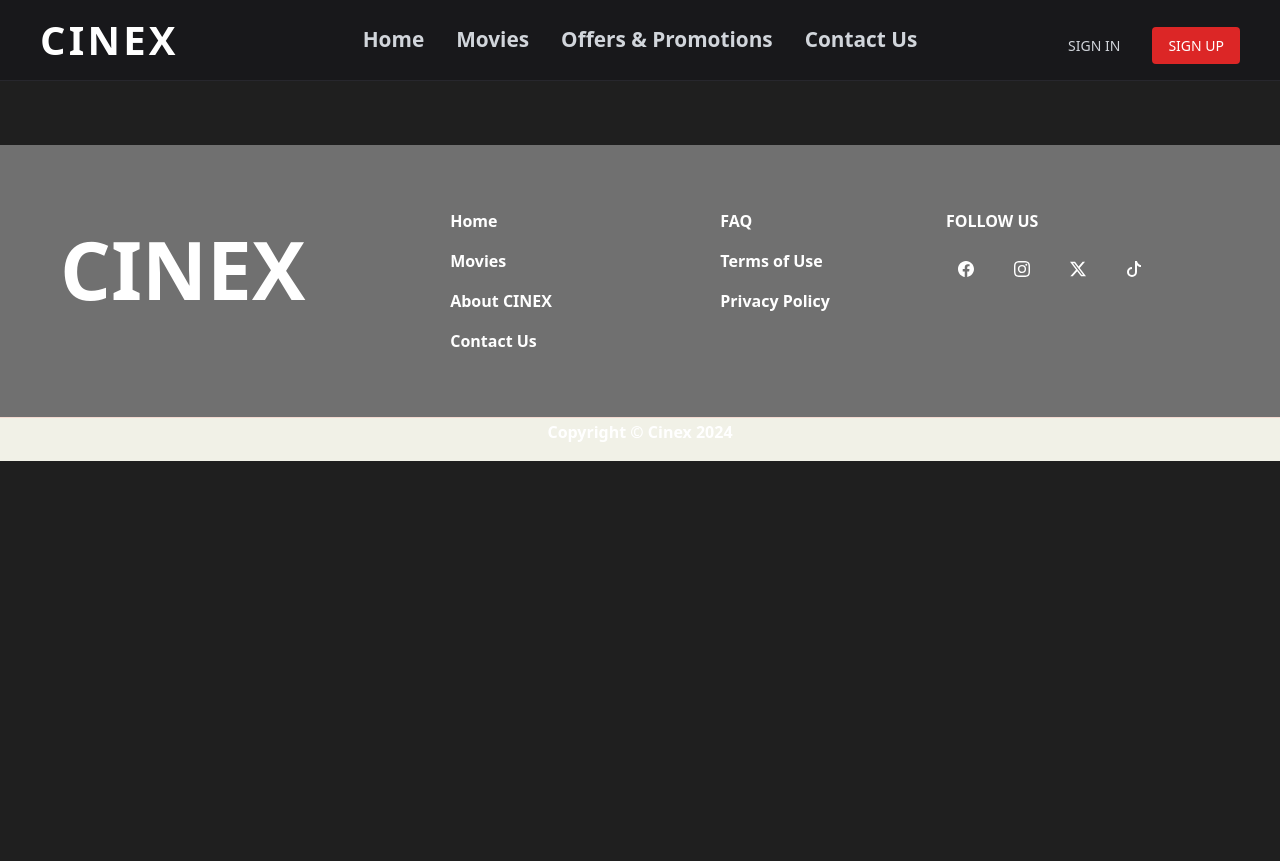
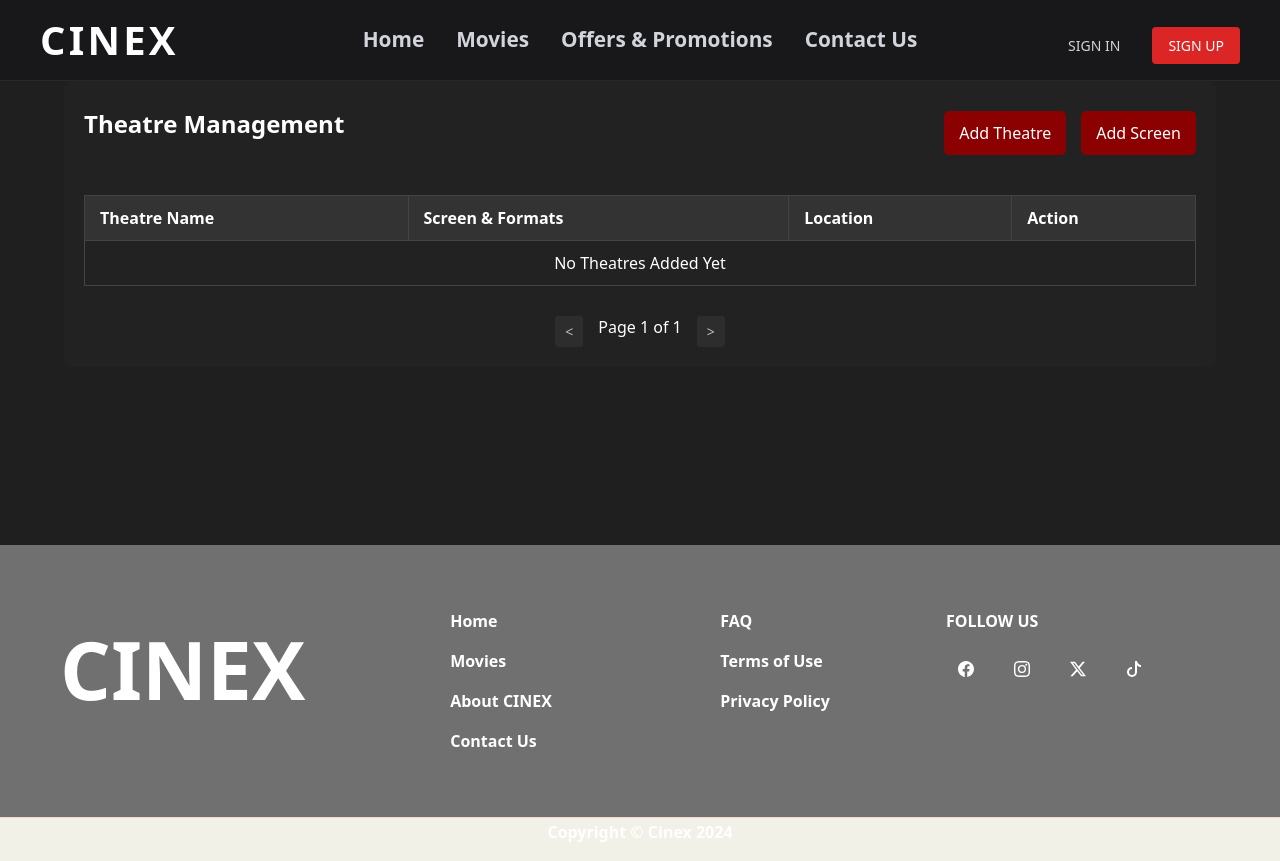
Before and after one commit to kisarasandes1122/CinexMovieBooking, a React (Vite) app: page /TheatreManage in a window 1280 px wide. Before the commit the page ends 800 px from the top, so only its background shows below. Built offline with nearby package versions, Linux system fonts and the light colour scheme.

Commit message:
theatre update

```diff
--- a/src/App.jsx
+++ b/src/App.jsx
@@ -12,7 +12,7 @@ import Header from './components/Yokis/Header';
 import AdminDash from './Pages/AdminDash';
 import AdminSignIn from './Pages/AdminSignIn';
 import Moviemanagement from './Pages/Moviemanagement';
-
+import TheatreManage from './components/TheatreManage/TheatreManage';
 
 
 const App = () => {
@@ -32,6 +32,7 @@ const App = () => {
             <Route path="/AdminDash" element={<AdminDash />}/>
             <Route path="/AdminSignIn" element={<AdminSignIn />}/>
             <Route path="/Moviemanagement" element={<Moviemanagement />} />
+            <Route path="/TheatreManage" element={<TheatreManage/>}/>
           </Routes>
           <Footer/>
         </div>
--- a/src/Pages/AdminDash.jsx
+++ b/src/Pages/AdminDash.jsx
@@ -17,7 +17,7 @@ const AdminDash = () => {
         navigate('/Moviemanagement');
         break;
       case 'add-theatre':
-        navigate('Add Theatre clicked');
+        navigate('/TheatreManage');
         break;
       case 'list-showtimes':
         navigate('List Showtimes clicked');
--- /dev/null
+++ b/src/components/TheatreManage/TheatreManage.jsx
@@ -0,0 +1,317 @@
+import React, { useState } from "react";
+import "./TheatreManage.css";
+
+function TheatreManage() {
+  const [theatreData, setTheatreData] = useState([]); // Empty initial data
+  const [currentPage, setCurrentPage] = useState(1);
+  const [popup, setPopup] = useState({ type: null, data: null });
+  const itemsPerPage = 6;
+  const totalPages = Math.ceil(theatreData.length / itemsPerPage);
+
+  // Add Theatre Handler
+  const handleAddTheatre = (newTheatre) => {
+    setTheatreData((prevData) => [
+      ...prevData,
+      {
+        id: prevData.length + 1,
+        name: newTheatre.name,
+        screens: [],
+        location: newTheatre.location,
+      },
+    ]);
+    setPopup({ type: null, data: null });
+  };
+
+  // Add Screen Handler
+  const handleAddScreen = (newScreen) => {
+    setTheatreData((prevData) =>
+      prevData.map((theatre) =>
+        theatre.id === parseInt(newScreen.theatreId)
+          ? {
+              ...theatre,
+              screens: [
+                ...theatre.screens,
+                {
+                  screenNumber: newScreen.screenNumber,
+                  format: newScreen.format,
+                  rowCount: newScreen.rowCount,
+                  seatsPerRow: newScreen.seatsPerRow,
+                },
+              ],
+            }
+          : theatre
+      )
+    );
+    setPopup({ type: null, data: null });
+  };
+
+  const startIndex = (currentPage - 1) * itemsPerPage;
+  const currentTheatres = theatreData.slice(
+    startIndex,
+    startIndex + itemsPerPage
+  );
+
+  return (
+    <div className="theater-page">
+        <div className="theatre-container">
+            <div className="theatre-header">
+                <h2>Theatre Management</h2>
+                <div className="button-container">
+                <button
+                    className="button add-theatre"
+                    onClick={() => setPopup({ type: "addTheatre", data: null })}
+                >
+                    Add Theatre
+                </button>
+                <button
+                    className="button add-screen"
+                    onClick={() => setPopup({ type: "addScreen", data: null })}
+                >
+                    Add Screen
+                </button>
+                </div>
+            </div>
+            <div className="tm-table-wrapper">
+                <table className="theatre-table">
+                <thead>
+                    <tr>
+                    <th>Theatre Name</th>
+                    <th>Screen & Formats</th>
+                    <th>Location</th>
+                    <th>Action</th>
+                    </tr>
+                </thead>
+                <tbody>
+                    {currentTheatres.length > 0 ? (
+                    currentTheatres.map((theatre) => (
+                        <tr key={theatre.id}>
+                        <td>{theatre.name}</td>
+                        <td>
+                            {theatre.screens.length > 0 ? (
+                            <ul>
+                                {theatre.screens.map((screen, index) => (
+                                <li key={index}>
+                                    Screen {screen.screenNumber}: {screen.format} (
+                                    {screen.rowCount} Rows x {screen.seatsPerRow} Seats)
+                                </li>
+                                ))}
+                            </ul>
+                            ) : (
+                            "No Screens"
+                            )}
+                        </td>
+                        <td>{theatre.location}</td>
+                        <td>
+                            <span className="action-icons">
+                            <button
+                                className="delete-icon"
+                                onClick={() =>
+                                setTheatreData((prevData) =>
+                                    prevData.filter((t) => t.id !== theatre.id)
+                                )
+                                }
+                            >
+                                ❌
+                            </button>
+                            </span>
+                        </td>
+                        </tr>
+                    ))
+                    ) : (
+                    <tr>
+                        <td colSpan="4" style={{ textAlign: "center" }}>
+                        No Theatres Added Yet
+                        </td>
+                    </tr>
+                    )}
+                </tbody>
+                </table>
+            </div>
+            <div className="pagination">
+                <button
+                onClick={() => setCurrentPage((prev) => Math.max(prev - 1, 1))}
+                disabled={currentPage === 1}
+                className="page-button"
+                >
+                {"<"}
+                </button>
+                <span>
+                Page {currentPage} of {totalPages || 1}
+                </span>
+                <button
+                onClick={() => setCurrentPage((prev) => Math.min(prev + 1, totalPages))}
+                disabled={currentPage === totalPages || totalPages === 0}
+                className="page-button"
+                >
+                {">"}
+                </button>
+            </div>
+
+            {popup.type === "addTheatre" && (
+                <AddTheatrePopup
+                onSubmit={handleAddTheatre}
+                onClose={() => setPopup({ type: null, data: null })}
+                />
+            )}
+            {popup.type === "addScreen" && (
+                <AddScreenPopup
+                theatres={theatreData}
+                onSubmit={handleAddScreen}
+                onClose={() => setPopup({ type: null, data: null })}
+                />
+            )}
+        </div>
+    </div>
+  );
+}
+
+function AddTheatrePopup({ onSubmit, onClose }) {
+  const [formData, setFormData] = useState({
+    name: "",
+    location: "",
+  });
+
+  const handleChange = (e) => {
+    const { name, value } = e.target;
+    setFormData({ ...formData, [name]: value });
+  };
+
+  const handleSubmit = (e) => {
+    e.preventDefault();
+    onSubmit(formData);
+  };
+
+  return (
+    <div className="popup">
+      <div className="popup-content">
+        <h3>Add Theatre</h3>
+        <form onSubmit={handleSubmit}>
+          <label>
+            Name:
+            <input
+              type="text"
+              name="name"
+              value={formData.name}
+              onChange={handleChange}
+              required
+            />
+          </label>
+          <label>
+            Location:
+            <input
+              type="text"
+              name="location"
+              value={formData.location}
+              onChange={handleChange}
+              required
+            />
+          </label>
+          <div className="popup-buttons">
+            <button type="button" onClick={onClose}>
+              Cancel
+            </button>
+            <button type="submit">Save</button>
+          </div>
+        </form>
+      </div>
+    </div>
+  );
+}
+
+function AddScreenPopup({ theatres, onSubmit, onClose }) {
+  const [formData, setFormData] = useState({
+    theatreId: "",
+    screenNumber: "",
+    format: "",
+    rowCount: "",
+    seatsPerRow: "",
+  });
+
+  const handleChange = (e) => {
+    const { name, value } = e.target;
+    setFormData({ ...formData, [name]: value });
+  };
+
+  const handleSubmit = (e) => {
+    e.preventDefault();
+    onSubmit(formData);
+  };
+
+  return (
+    <div className="popup">
+      <div className="popup-content">
+        <h3>Add Screen</h3>
+        <form onSubmit={handleSubmit}>
+          <label>
+            Theatre:
+            <select
+              name="theatreId"
+              value={formData.theatreId}
+              onChange={handleChange}
+              required
+            >
+              <option value="">Select a Theatre</option>
+              {theatres.map((theatre) => (
+                <option key={theatre.id} value={theatre.id}>
+                  {theatre.name}
+                </option>
+              ))}
+            </select>
+          </label>
+          <div className="form-row">
+            <label>
+              Screen Number:
+              <input
+                type="text"
+                name="screenNumber"
+                value={formData.screenNumber}
+                onChange={handleChange}
+                required
+              />
+            </label>
+            <label>
+              Format:
+              <input
+                type="text"
+                name="format"
+                value={formData.format}
+                onChange={handleChange}
+                required
+              />
+            </label>
+          </div>
+          <div className="form-row">
+            <label>
+              Row Count:
+              <input
+                type="number"
+                name="rowCount"
+                value={formData.rowCount}
+                onChange={handleChange}
+                required
+              />
+            </label>
+            <label>
+              Seat Per Row:
+              <input
+                type="number"
+                name="seatsPerRow"
+                value={formData.seatsPerRow}
+                onChange={handleChange}
+                required
+              />
+            </label>
+          </div>
+          <div className="popup-buttons">
+            <button type="button" onClick={onClose}>
+              Cancel
+            </button>
+            <button type="submit">Save</button>
+          </div>
+        </form>
+      </div>
+    </div>
+  );
+}
+
+export default TheatreManage;
```
